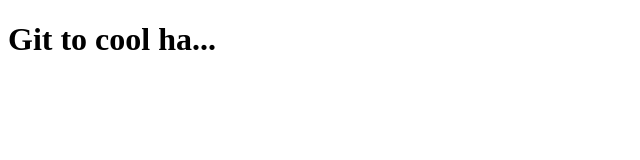
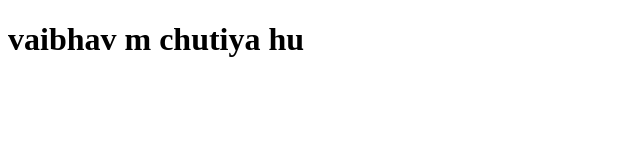
Before and after one commit to vaibhavvats99/GitLearningB, a plain HTML site: page index.html in a window 1280 px wide. Shown: the whole page, without its empty margins (0-640 px from the left). Drawn offline with Linux system fonts and the light colour scheme.

Commit message:
Update index.html

```diff
--- a/index.html
+++ b/index.html
@@ -9,7 +9,7 @@
 
     <h1>
 
-        Git to cool ha...
+        vaibhav m chutiya hu
     </h1>
 </body>
 </html>
```
